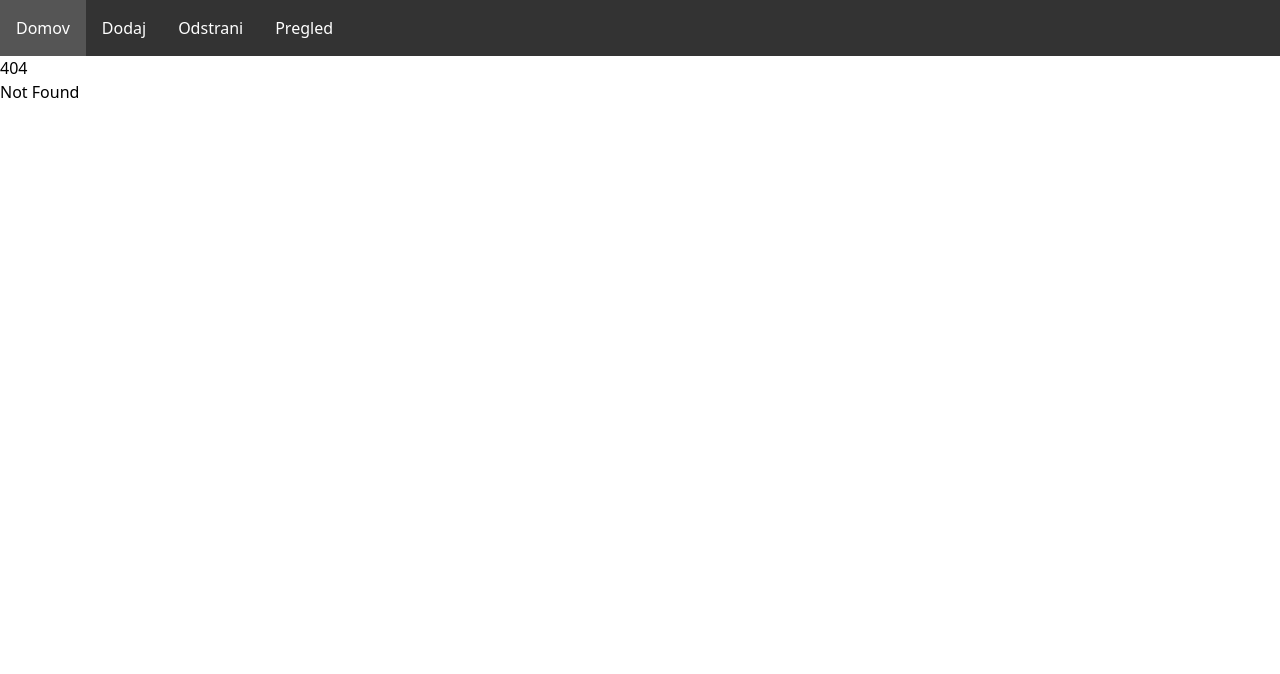
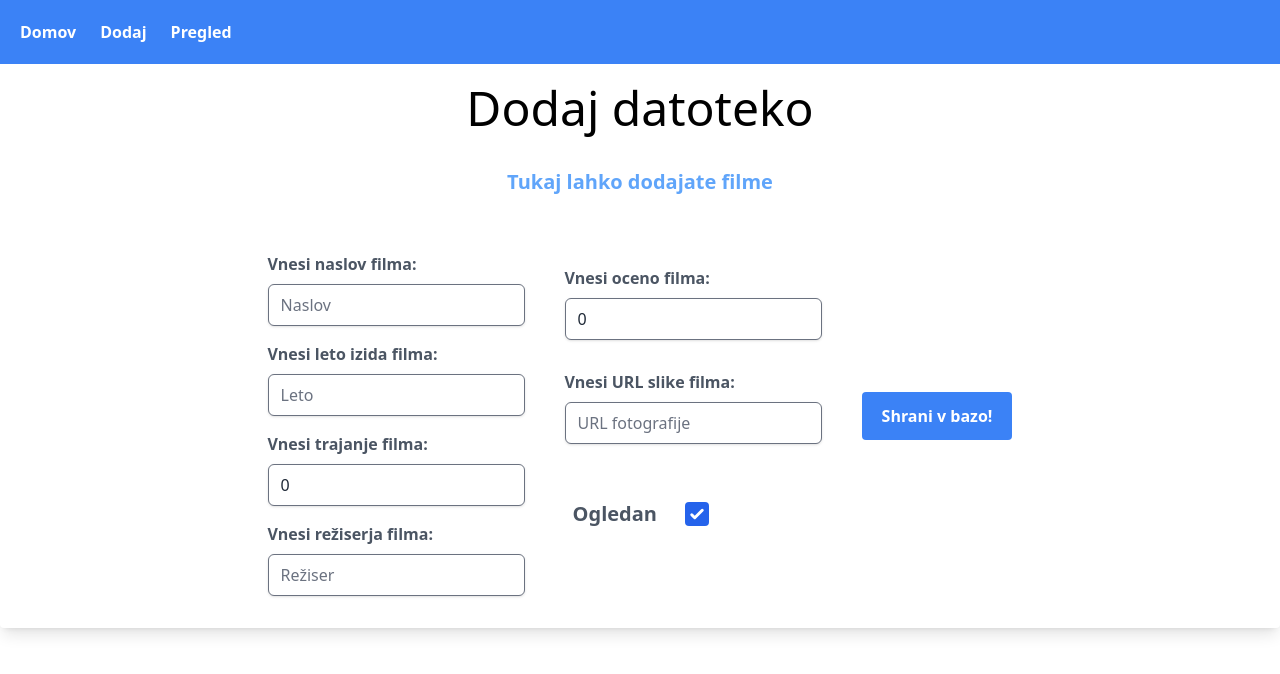
Before and after one commit to SarugaAlen/Movie-Tracker, a SvelteKit app: page /Dodaj in a window 1280 px wide. Before the commit this address had no page. Shown: the top 674 px of the page. Built offline with nearby package versions, Linux system fonts and the light colour scheme.

Commit message:
Sprememba routinga

```diff
--- a/src/routes/+layout.svelte
+++ b/src/routes/+layout.svelte
@@ -2,53 +2,19 @@
   import "../app.css";
 </script>
 
-<nav>
-    <ul>
-        <li>
-            <a href="/Domov">Domov</a>
+<nav class="p-5 bg-blue-500">
+    <ul class="flex">
+        <li class="mr-6 font-bold text-white">
+            <a href="/">Domov</a>
         </li>
-        <li>
-            <a href="/Domov/Dodaj">Dodaj</a>
+        <li class="mr-6 font-bold text-white">
+            <a href="/Dodaj">Dodaj</a>
         </li>
-        <li>
-            <a href="/Domov/Odstrani">Odstrani</a>
-        </li>
-        <li>
-            <a href="/Domov/PregledVse">Pregled</a>
+        <li class="mr-6 font-bold text-white">
+            <a href="/PregledVse">Pregled</a>
         </li>
     </ul>
-
 </nav>
 
 <!--Tu mora biti tu, da se "slot" zamenja z dejanskim contentom-->
 <slot></slot>
-
-
-<style>
-    nav {
-  background-color: #333;
-  color: #fff;
-}
-
-nav ul {
-  margin: 0;
-  padding: 0;
-  list-style: none;
-  display: flex;
-}
-
-nav li {
-  margin: 0;
-}
-
-nav a {
-  display: block;
-  padding: 1em;
-  color: #fff;
-  text-decoration: none;
-}
-
-nav a:hover {
-  background-color: #555;
-}
-</style>
--- a/src/routes/+page.svelte
+++ b/src/routes/+page.svelte
@@ -1,7 +1,6 @@
-<h1>Welcome to SvelteKit</h1>
-<p>Visit <a href="https://kit.svelte.dev">kit.svelte.dev</a> to read the documentation</p>
 
-
-<h1 class="text-2xl font-bold">
-    Hello world!
-</h1>
+<div class="flex flex-col items-center">
+    <h1 class="text-5xl text-center p-5 font-sans">Dobrodošli</h1>
+    <p class="text-xl text-center font-bold text-blue-400 m-4">Na tem spletnem mestu lahko spremljate gledane filme/serije</p>
+    <img class=" pt-10 max-w-lg" src="https://media.tenor.com/mWpYDtV1zTkAAAAC/minions-shh.gif" alt="Naslovna fotografija">
+</div>
--- a/src/routes/Domov/Dodaj/+page.svelte
+++ b/src/routes/Dodaj/+page.svelte
@@ -37,21 +37,9 @@
 <p class="text-xl text-center font-bold text-blue-400 m-4">Tukaj lahko dodajate filme</p>
 
 
-<!--
-<p>Ime filma: {naslov}</p>
-<p>Trajanje filma: {trajanje}</p>
-
-{#if ogledan == false}
-    <p>Film ni bil ogledan</p>
-{:else}
-    <p>Film je bil ogledan</p>
-{/if}
--->
-
-
 <form class="bg-white shadow-lg rounded px-8 pt-6 pb-8 mb-4">
-	<div class="flex flex-col">
-		<div class="flex flex-wrap justify-evenly">
+	<div class="flex flex-row  gap-10 justify-center">
+		<div class="flex flex-col flex-wrap justify-evenly">
 			<div class= "mt-4">
 				<label class="block text-gray-600 font-bold mb-2" for="Naslov">Vnesi naslov filma:</label>
 				<input class="shadow appearance-none border rounded-md w-auto text-gray-800" placeholder="Naslov" name="Naslov" type="text" bind:value={naslov} />
@@ -71,7 +59,7 @@
 			</div>
 		</div>
 
-		<div class=" mb-7 flex flex-wrap justify-evenly">
+		<div class=" mb-7 flex flex-col flex-wrap justify-evenly">
 			<div class="mt-4">
 				<label class="block text-gray-600 font-bold mb-2" for="Ocena">Vnesi oceno filma:</label>
 				<input class="shadow appearance-none border rounded-md w-auto text-gray-800" name="Ocena" type="number" bind:value={ocena} />
--- a/src/routes/Domov/+page.svelte
+++ /dev/null
@@ -1,5 +0,0 @@
-
-
-
-<h1>Domov</h1>
-<p>To je začetna stran, ki prikazuje kako deluje routing</p>
--- a/src/routes/Domov/PregledVse/+page.svelte
+++ b/src/routes/PregledVse/+page.svelte
@@ -44,7 +44,7 @@
 	}
 </script>
 
-[
+
 <h1 class="p-5 text-center font-sans text-5xl">Pregled vseh datotek</h1>
 
 <p class="m-4 text-center text-xl font-bold text-blue-400">
@@ -75,5 +75,3 @@
 		<Card on:sprememba={updateCard} on:izbris={deleteCard} {...item} />
 	{/each}
 </div>
-
-]
```
Also changed, not shown: src/routes/Odstrani/+page.svelte (renamed from src/routes/Domov/Odstrani/+page.svelte), src/routes/PregledVse/+page.js (renamed from src/routes/Domov/PregledVse/+page.js).
